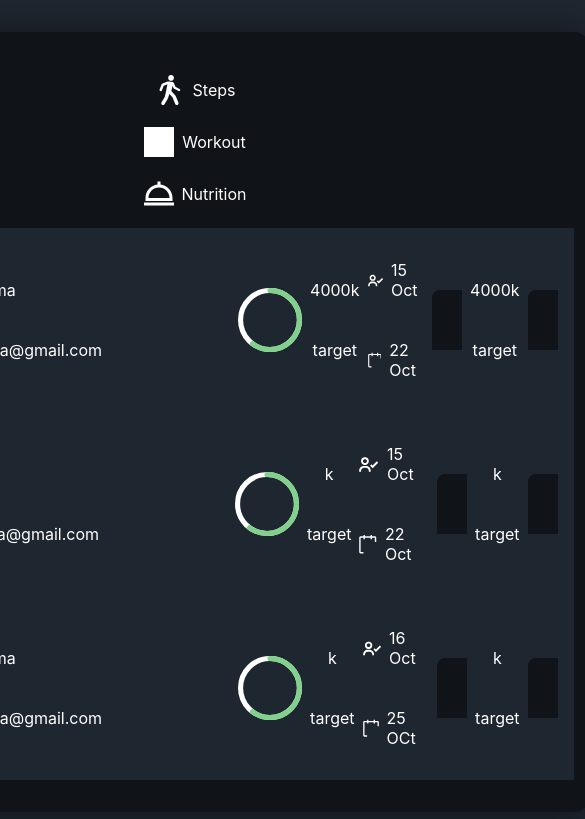
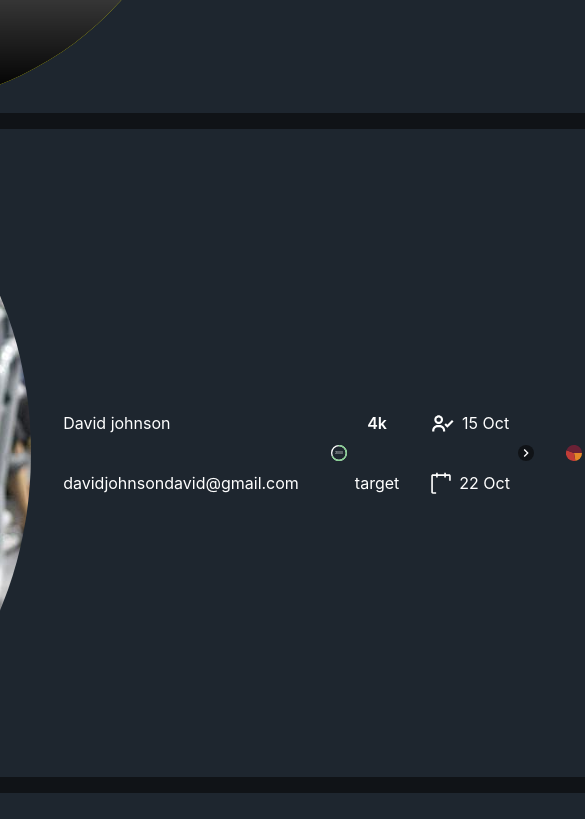
Before and after one commit to mcctrix/evolv-fit, a JavaScript app: page / in a window 390 px wide. Shown: the top 819 px of the page, 585 px wide, since content can reach past the window. Built offline with nearby package versions, Linux system fonts and the light colour scheme; the HTML template or start-up script is replaced by a standard one.

Commit message:
adding responsive for tablet 0.2

```diff
--- a/package.json
+++ b/package.json
@@ -3,6 +3,7 @@
   "version": "0.1.0",
   "private": true,
   "dependencies": {
+    "@chakra-ui/icons": "^2.0.4",
     "@chakra-ui/react": "^2.2.4",
     "@emotion/react": "^11",
     "@emotion/styled": "^11",
--- a/src/components/Svg.js
+++ b/src/components/Svg.js
@@ -72,7 +72,7 @@ export const NextArrowSvg = ({ height, width }) => (
     width="30"
     height="60"
     viewBox="0 0 30 60"
-    fill="none"
+    fill="white"
     xmlns="http://www.w3.org/2000/svg"
   >
     <rect width="50" height="80" rx="8" fill="#101317" />
--- a/src/components/TrainerCard.js
+++ b/src/components/TrainerCard.js
@@ -1,69 +1,102 @@
 import { CircularProgressbar, buildStyles } from "react-circular-progressbar";
 import "react-circular-progressbar/dist/styles.css";
-import { NextArrowSvg, PerformDateSvg, ScheduleDataSvg } from "./Svg";
+
 import { HStack, VStack, Image, Text, Stack } from "@chakra-ui/react";
+import { ChevronRightIcon, BellIcon } from "@chakra-ui/icons";
+import { PieChart } from "react-minimal-pie-chart";
+
+import { PerformDateSvg, ScheduleDataSvg } from "./Svg";
 
 const TrainerCard = ({ Data }) => {
+  const percentageOfStepsCompleted =
+    (Data.stepsWalked / Data.stepsTarget) * 100;
+  const fontSizes = { md: "sm", lg: "md" };
+  const paddingForNextDiv = { base: "18px 10px", lg: "22px 14px" };
   return (
     <HStack
       backgroundColor="#1e262f"
-      padding="1rem"
-      // gap="2rem"
-      borderRadius="10xp"
+      padding="4"
+      borderRadius="16px"
+      gap="2rem"
     >
       <Image
         src={Data.profilePic}
         alt="Trainer"
-        boxSize="40px"
+        boxSize={{ lg: "12", base: "8" }}
         borderRadius="50%"
         backgroundColor="yellow"
-        marginRight="1rem"
       />
-      <VStack alignItems="flex-start" marginRight="8rem">
-        <Text>{Data.name}</Text>
-        <Text>{Data.email}</Text>
+      <VStack
+        alignItems="flex-start"
+        width={{ lg: "12rem", base: "8rem" }}
+        // paddingRight={{ base: "0rem", md: "0.5rem", lg: "1rem" }}
+      >
+        <Text fontSize={{ lg: "md", md: "sm" }}>{Data.name}</Text>
+        <Text fontSize={{ lg: "sm", md: "small" }}>{Data.email}</Text>
       </VStack>
       <HStack>
-        <Stack width="4rem">
+        <Stack boxSize="16">
           <CircularProgressbar
-            value={60}
+            value={percentageOfStepsCompleted}
             styles={buildStyles({
-              textColor: "red",
+              textColor: "#FFFFFF",
               pathColor: "#7FD18C",
               trailColor: "#FFFFFF",
             })}
+            text={`${Data.stepsWalked}`}
           />
         </Stack>
         <VStack>
-          <Text>{Data.stepsTarget}k</Text>
-          <Text>target</Text>
+          <Text fontWeight="600" fontSize={fontSizes}>
+            {Data.stepsTarget[0]}k
+          </Text>
+          <Text fontSize={fontSizes}>target</Text>
         </VStack>
       </HStack>
       <HStack>
         <VStack>
           <HStack>
             <PerformDateSvg />
-            <Text>{Data.performedDate}</Text>
+            <Text fontSize={fontSizes}>{Data.performedDate}</Text>
           </HStack>
           <HStack>
             <ScheduleDataSvg />
-            <Text>{Data.scheduleData}</Text>
+            <Text fontSize={fontSizes}>{Data.scheduleData}</Text>
           </HStack>
         </VStack>
-        <Stack>
-          <NextArrowSvg />
+        <Stack
+          backgroundColor="#101317"
+          borderRadius="8px"
+          padding={paddingForNextDiv}
+        >
+          <ChevronRightIcon />
         </Stack>
       </HStack>
-      <HStack>
-        {/* <CircularProgressbar value={Data.stepsWalked} text={"steps_walked"} /> */}
+      <HStack justifyContent="stretch" borderRadius="8px">
+        <Stack boxSize="16">
+          <PieChart
+            data={[
+              { title: "One", value: 10, color: "#E38627" },
+              { title: "Two", value: 15, color: "#C13C37" },
+              { title: "Three", value: 20, color: "#6A2135" },
+            ]}
+          />
+        </Stack>
         <VStack>
-          <Text>{Data.stepsTarget}k</Text>
+          <Text>{Data.stepsTarget[0]}k</Text>
           <Text>target</Text>
         </VStack>
-        <Stack>
-          <NextArrowSvg />
+        <Stack
+          backgroundColor="#101317"
+          borderRadius="8px"
+          padding={paddingForNextDiv}
+        >
+          <ChevronRightIcon />
         </Stack>
       </HStack>
+      <Stack backgroundColor="#36F5C7" padding="10px" borderRadius="xl">
+        <BellIcon backgroundColor="#36F5C7" color="black" boxSize="20px" />
+      </Stack>
     </HStack>
   );
 };
--- a/src/components/TrainerDashboard.js
+++ b/src/components/TrainerDashboard.js
@@ -1,21 +1,26 @@
 import { Nutrition, Step, Workout } from "./Svg";
 import Trainers from "../data/Trainers.json";
 import TrainerCard from "./TrainerCard";
-import { VStack, HStack, Text, Grid, GridItem, Stack } from "@chakra-ui/react";
+import { VStack, HStack, Text, Grid, GridItem } from "@chakra-ui/react";
 
 const TrainerDashboard = () => {
   const height = 30;
   const width = 30;
   return (
-    <Grid
-      borderRadius={"16px"}
+    <VStack
+      borderRadius={"xl"}
       background={"#101317"}
       boxShadow="2px 3px 42px rgba(0, 0, 0, 0.5)"
-      paddingY={"2rem"}
-      paddingX="1rem"
+      paddingY={"5"}
+      paddingX="4"
     >
-      <GridItem gap="3rem" marginBottom="0.5rem">
-        <Stack></Stack>
+      <HStack
+        width="100%"
+        marginBottom="2"
+        justifyContent="flex-end"
+        gap="8"
+        paddingRight="36"
+      >
         <HStack justifyContent={"center"}>
           <Step height={height} width={width} />
           <Text>Steps</Text>
@@ -24,17 +29,19 @@ const TrainerDashboard = () => {
           <Workout height={height} width={width} />
           <Text>Workout</Text>
         </HStack>
-        <HStack justifyContent={"center"}>
+        <HStack paddingLeft="1rem">
           <Nutrition height={height} width={width} />
           <Text>Nutrition</Text>
         </HStack>
-      </GridItem>
-      {Trainers.map((trainer) => (
-        <GridItem gap="0.5rem">
-          <TrainerCard key={trainer.userid} Data={trainer} />
-        </GridItem>
-      ))}
-    </Grid>
+      </HStack>
+      <Grid gap="1rem">
+        {Trainers.map((trainer) => (
+          <GridItem>
+            <TrainerCard key={trainer.userid} Data={trainer} />
+          </GridItem>
+        ))}
+      </Grid>
+    </VStack>
   );
 };
 export default TrainerDashboard;
--- a/src/data/Trainers.json
+++ b/src/data/Trainers.json
@@ -5,7 +5,7 @@
     "email": "charviesharma@gmail.com",
     "profilePic": "/female1.png",
     "stepsWalked": 2600,
-    "stepsTarget": 4000,
+    "stepsTarget": "4000",
     "performedDate": "15 Oct",
     "scheduleData": "22 Oct",
     "calorieIntake": 2700,
@@ -20,10 +20,10 @@
   {
     "userid": 2,
     "name": "David johnson",
-    "email": "charviesharma@gmail.com",
+    "email": "davidjohnsondavid@gmail.com",
     "profilePic": "/male1.jpg",
-    "steps_walked": 3000,
-    "steps_target": 4500,
+    "stepsWalked": 3000,
+    "stepsTarget": "4500",
     "performedDate": "15 Oct",
     "scheduleData": "22 Oct",
     "calorieIntake": 2700,
@@ -40,8 +40,8 @@
     "name": "Charvie sharma",
     "email": "charviesharma@gmail.com",
     "profilePic": "/female1.png",
-    "steps_walked": 2600,
-    "steps_target": 4000,
+    "stepsWalked": 1500,
+    "stepsTarget": "4000",
     "performedDate": "16 Oct",
     "scheduleData": "25 OCt",
     "calorieIntake": 2700,
```
Also changed, not shown: 1 other file (tests, documents, lock files or other folders).
